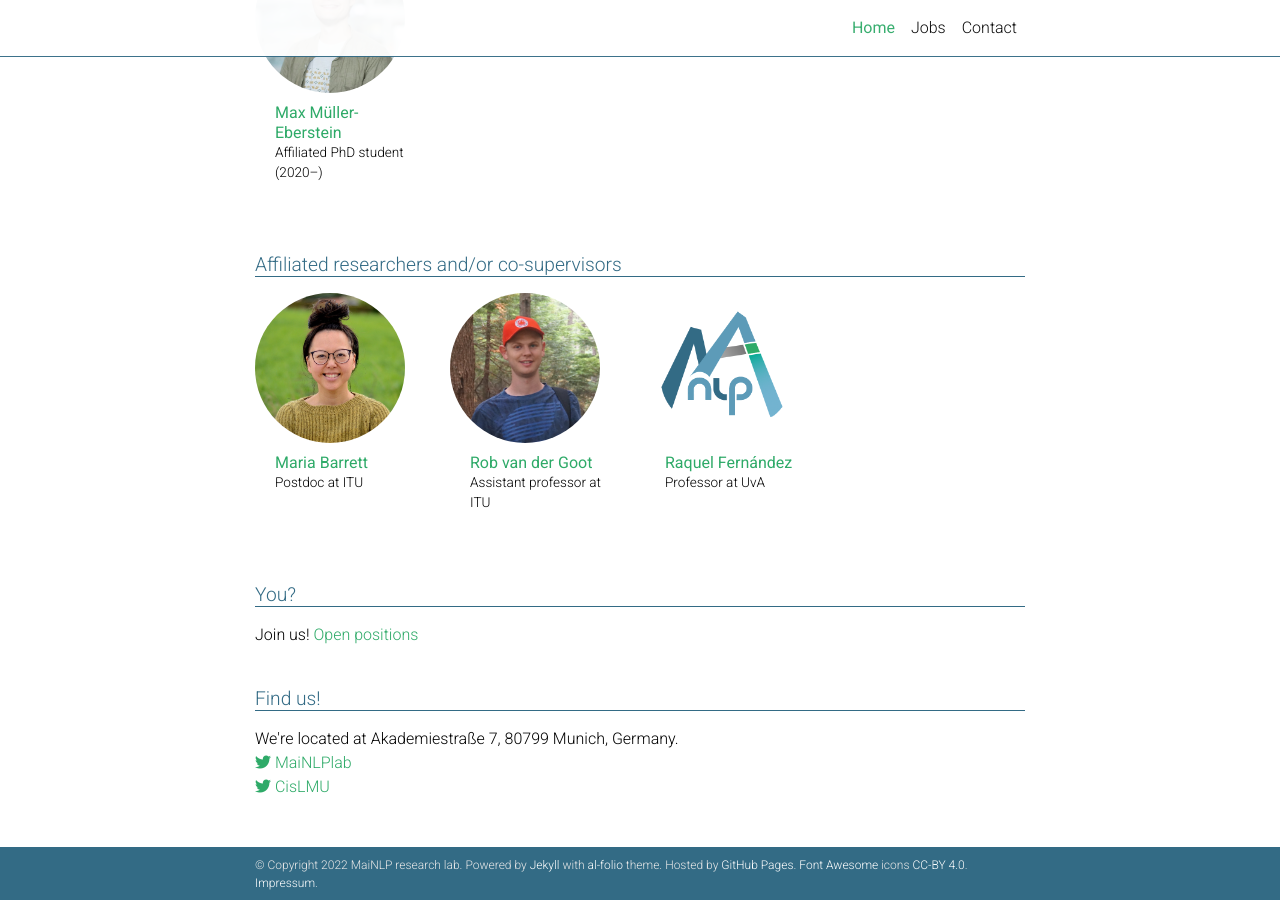
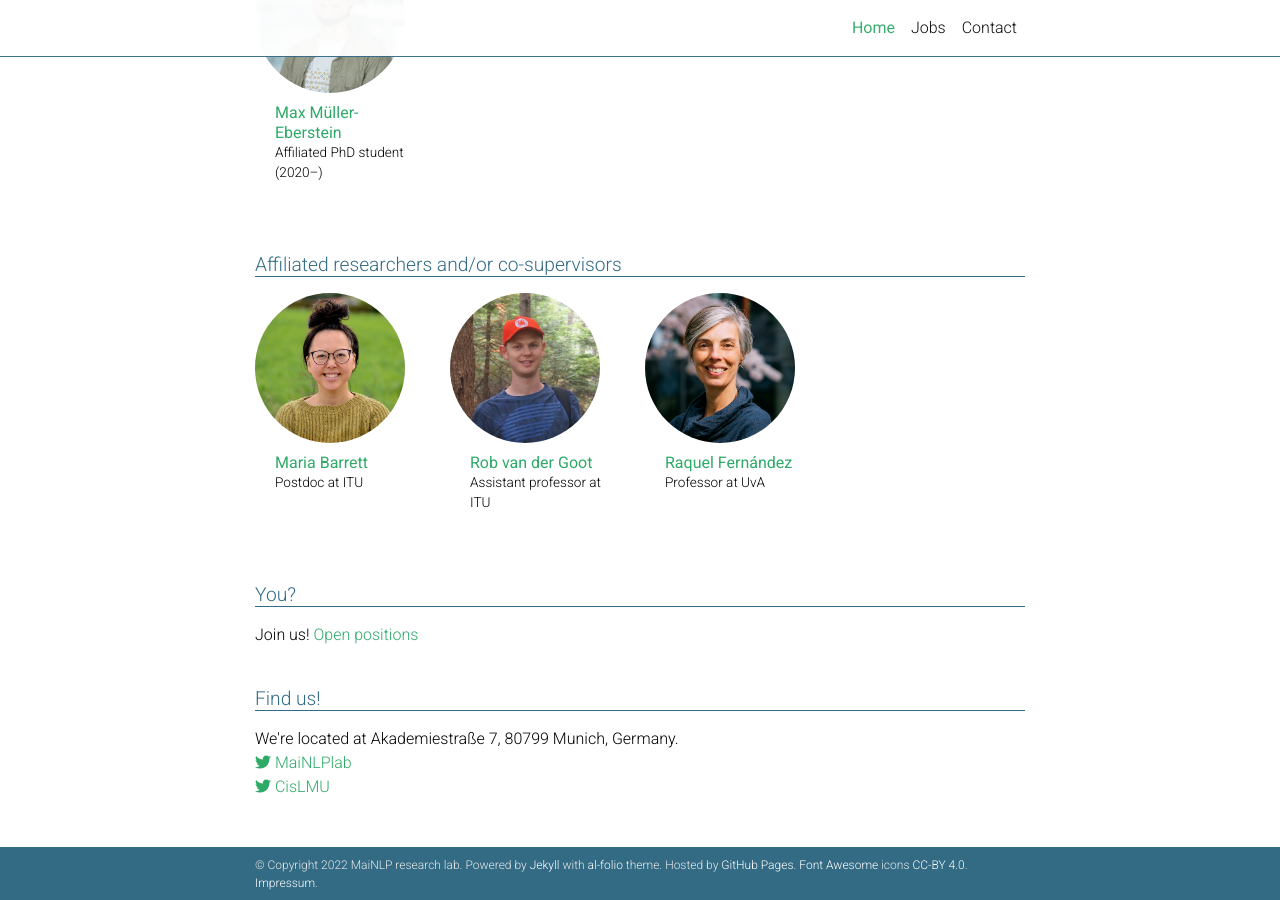
Before and after one commit to mainlp/mainlp.github.io, a Jekyll site: the page built from _pages/about.md, in a window 1280 px wide and 900 px high, scrolled down 1013 px. Built offline with Jekyll 4.4.1, drawn with Linux system fonts in a browser that asks for light colours; full-size pictures stand in for the smaller copies a plugin makes; comment, search, counter and statistics services are not loaded; a style sheet for code colours, icons or effects is not loaded.

Commit message:
Raquel portrait

```diff
--- a/_pages/about.md
+++ b/_pages/about.md
@@ -65,6 +65,7 @@ affiliated:
     - name: Raquel Fernández
       description: Professor at UvA
       website: https://staff.fnwi.uva.nl/r.fernandezrovira/
+      picture: raquel.png
 ---
 
 Welcome!
```
Also changed, not shown: assets/img/raquel.png (added).
